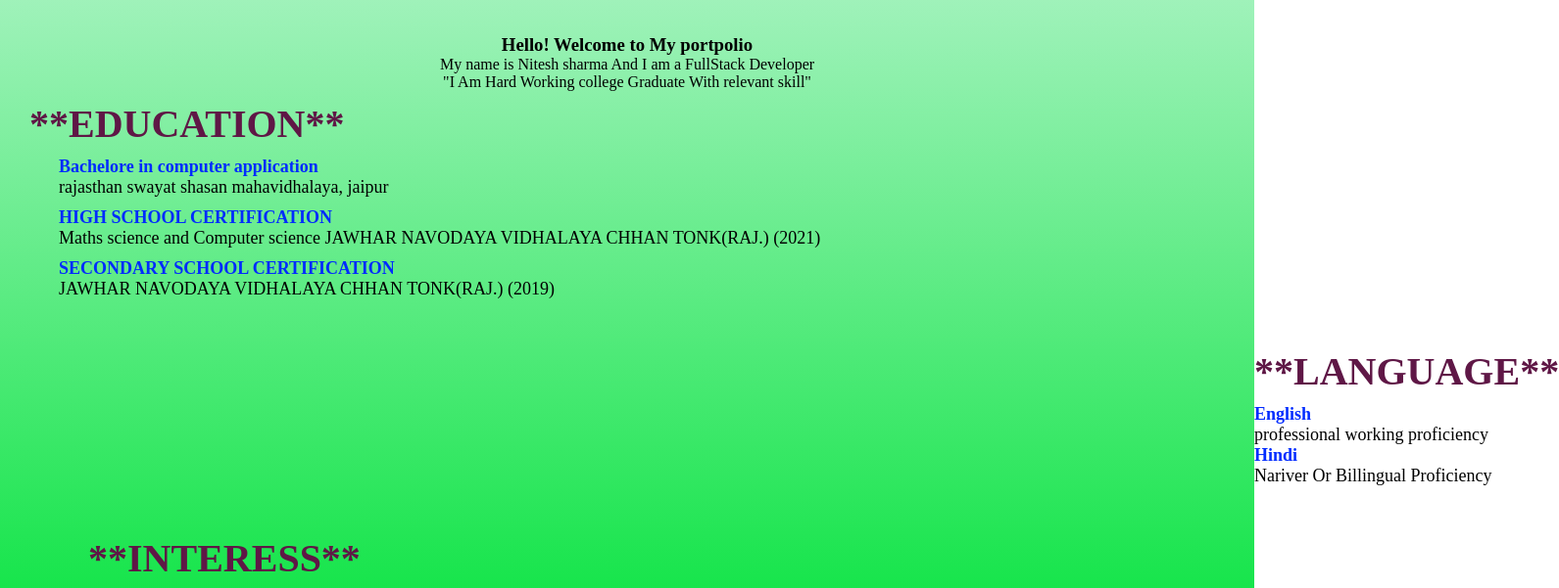
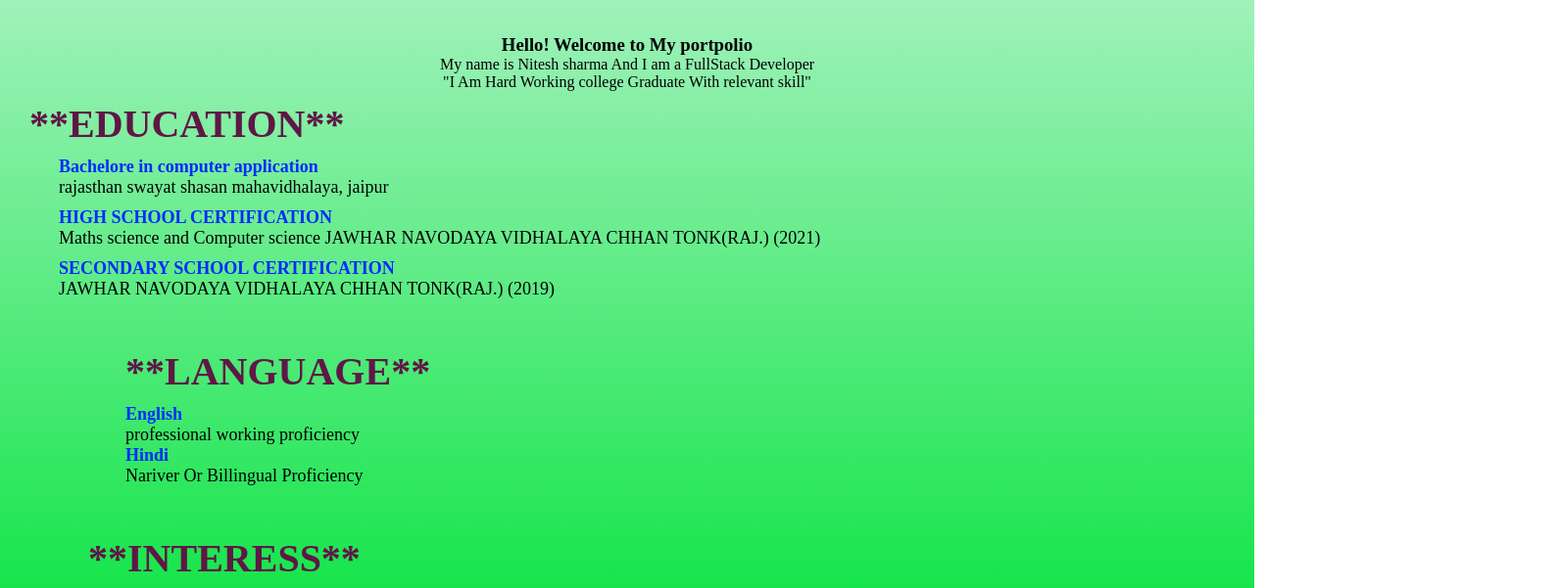
Before and after one commit to Niteshcodes/portfolio, a plain HTML site: page index.html in a window 1280 px wide. Shown: the part 1752-2353 px from the top of the page at 98% size, 1591 px wide, since content can reach past the window. Drawn offline with nearby package versions, Linux system fonts and the light colour scheme.

Commit message:
Update style.css

```diff
--- a/style.css
+++ b/style.css
@@ -243,7 +243,7 @@ nav ul li img{
     width: 300px;
 
     position: relative;
-    left: 80rem;
+    left: 10vw;
 
     margin: 50px 0;
 }
```
